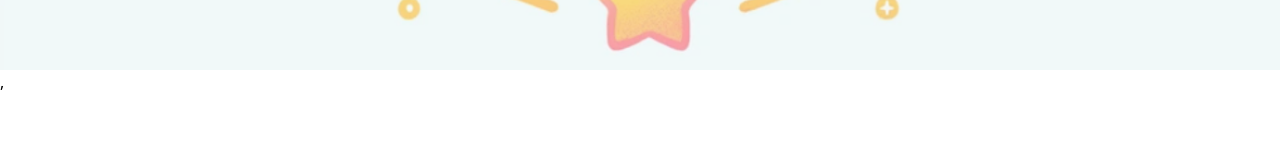
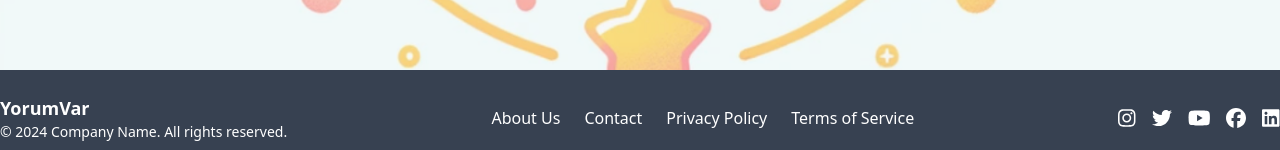
Before and after one commit to caglaaratli/YorumVarProject, a React (Vite) app in the folder frontend/: page / in a window 1280 px wide. Shown: the part 802-952 px from the top of the page. Before the commit the page ends 896 px from the top, so only its background shows below. Built offline with nearby package versions, Linux system fonts and the light colour scheme.

Commit message:
Add Footer Component

```diff
--- a/frontend/package.json
+++ b/frontend/package.json
@@ -13,6 +13,9 @@
     "@chakra-ui/react": "^2.8.2",
     "@emotion/react": "^11.11.4",
     "@emotion/styled": "^11.11.5",
+    "@fortawesome/free-brands-svg-icons": "^6.5.2",
+    "@fortawesome/free-solid-svg-icons": "^6.5.2",
+    "@fortawesome/react-fontawesome": "^0.2.2",
     "axios": "^1.6.8",
     "framer-motion": "^11.1.7",
     "js-cookie": "^3.0.5",
--- /dev/null
+++ b/frontend/src/components/Footer.jsx
@@ -0,0 +1,41 @@
+
+import { FontAwesomeIcon } from '@fortawesome/react-fontawesome';
+import { faInstagram, faTwitter, faYoutube, faFacebook, faLinkedin } from '@fortawesome/free-brands-svg-icons';
+
+function Footer() {
+  return (
+    <footer className="bg-gray-700 text-white py-6">
+      <div className="container mx-auto flex flex-col md:flex-row justify-between items-center">
+        <div className="mb-4 md:mb-0">
+          <h2 className="text-lg font-semibold">YorumVar</h2>
+          <p className="text-sm">© 2024 Company Name. All rights reserved.</p>
+        </div>
+        <div className="flex space-x-6 mb-4 md:mb-0">
+          <a href="#" className="text-white hover:text-gray-400">About Us</a>
+          <a href="#" className="text-white hover:text-gray-400">Contact</a>
+          <a href="#" className="text-white hover:text-gray-400">Privacy Policy</a>
+          <a href="#" className="text-white hover:text-gray-400">Terms of Service</a>
+        </div>
+        <div className="flex space-x-4">
+          <a href="#" className="text-white hover:text-gray-400">
+            <FontAwesomeIcon icon={faInstagram} size="lg" />
+          </a>
+          <a href="#" className="text-white hover:text-gray-400">
+            <FontAwesomeIcon icon={faTwitter} size="lg" />
+          </a>
+          <a href="#" className="text-white hover:text-gray-400">
+            <FontAwesomeIcon icon={faYoutube} size="lg" />
+          </a>
+          <a href="#" className="text-white hover:text-gray-400">
+            <FontAwesomeIcon icon={faFacebook} size="lg" />
+          </a>
+          <a href="#" className="text-white hover:text-gray-400">
+            <FontAwesomeIcon icon={faLinkedin} size="lg" />
+          </a>
+        </div>
+      </div>
+    </footer>
+  );
+}
+
+export default Footer;
--- a/frontend/src/pages/HomePage.jsx
+++ b/frontend/src/pages/HomePage.jsx
@@ -1,15 +1,17 @@
 import Header from "../components/Header";
 import SearchBarHome from "../components/SearchBarHome";
+import Footer from "../components/Footer"; // Footer'ı import edin
 
 function HomePage() {
   return (
-    <div className="min-h-screen relative bg-logo-pattern bg-cover bg-center">
+    <div className="min-h-screen relative bg-logo-pattern bg-cover bg-center flex flex-col">
       <Header />
       <div className="flex-grow">
         <div className="flex flex-col items-center justify-center min-h-screen bg-gray-100 bg-opacity-50 z-10">
           <SearchBarHome />
         </div>
       </div>
+      <Footer />
     </div>
   );
 }
```
Also changed, not shown: 1 other file (tests, documents, lock files or other folders).
